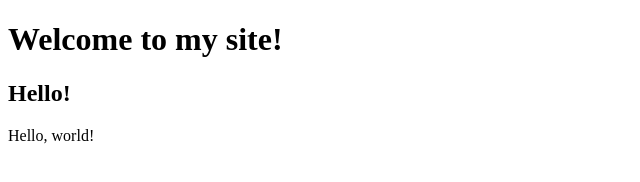
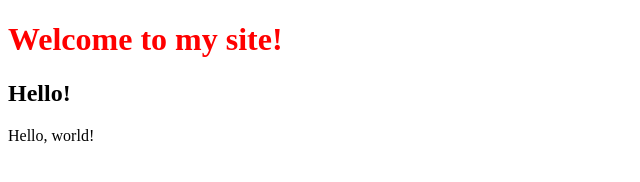
Before and after one commit to giko777/jopa, a plain HTML site: page index.html in a window 1280 px wide. Shown: the whole page, without its empty margins (0-640 px from the left). Drawn offline with Linux system fonts and the light colour scheme.

Commit message:
add style

```diff
--- a/index.html
+++ b/index.html
@@ -1,7 +1,7 @@
 <!doctype html>
 <html>
     <body>
-        <h1 stule="color:red">Welcome to my site!</h1>
+        <h1 style="color:red">Welcome to my site!</h1>
         <h2>Hello!</h2>
         <p>Hello, world!</p>
     </body>
```
